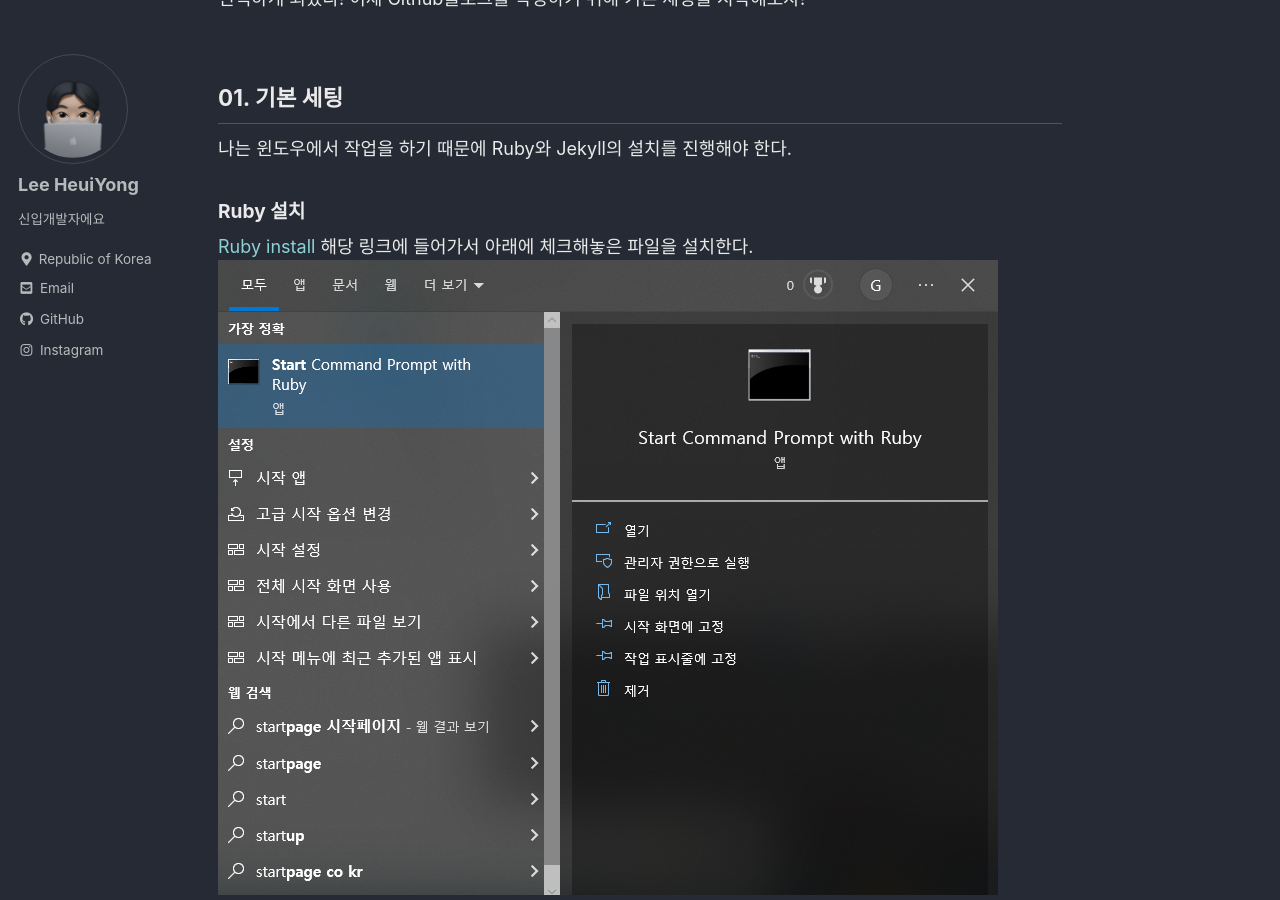
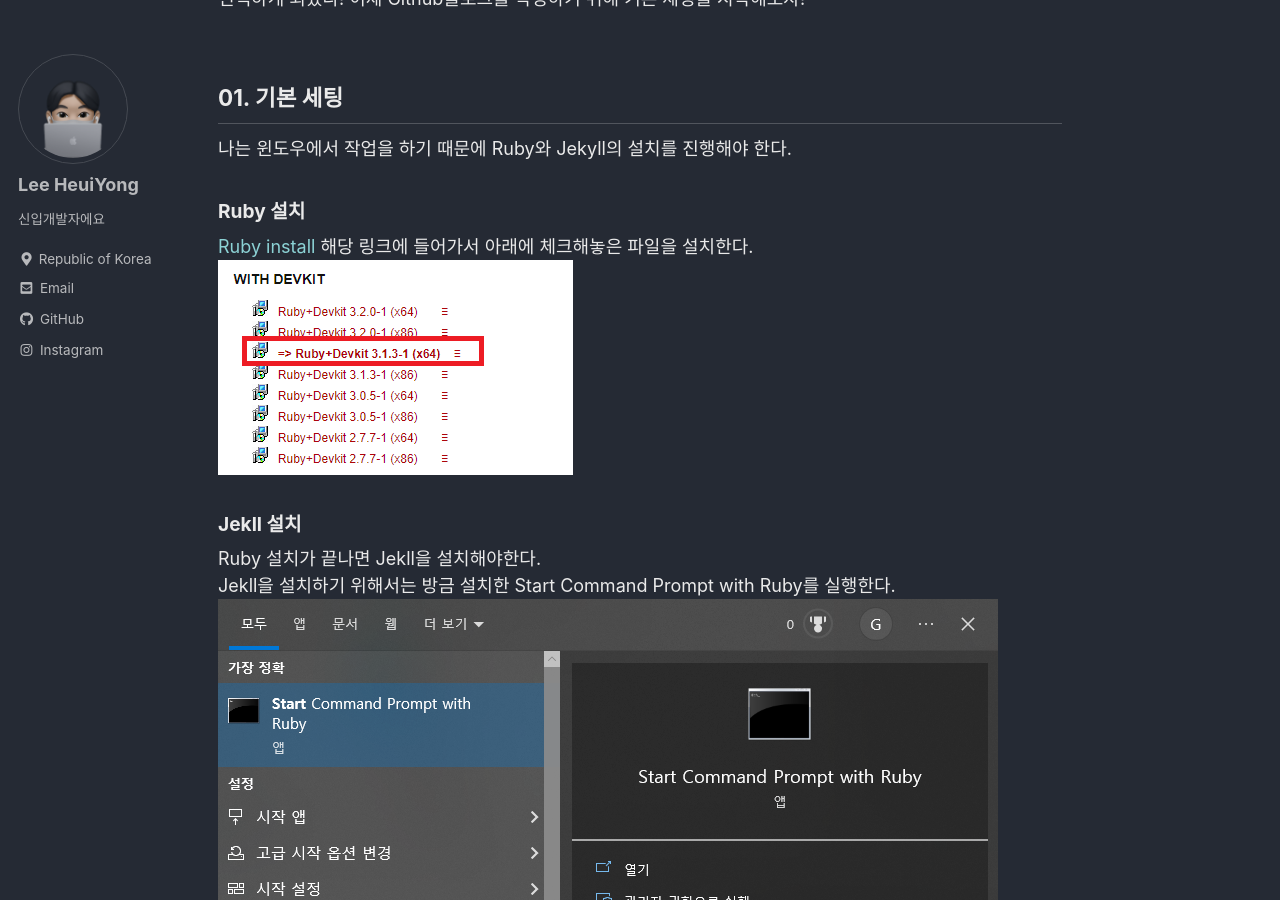
Before and after one commit to heui-yong/heui-yong.github.io, a Jekyll site: the page built from _posts/2022-12-28-post-github.io_create.md, in a window 1280 px wide and 900 px high, scrolled down 1042 px. Built offline with Jekyll 4.4.1, drawn with Linux system fonts in a browser that asks for light colours; cached includes are drawn as plain includes.

Commit message:
이미지 안나옴

````diff
--- a/_posts/2022-12-28-post-github.io_create.md
+++ b/_posts/2022-12-28-post-github.io_create.md
@@ -47,7 +47,7 @@ Github블로그를 선택하게 되었다! 이제 Github블로그를 작성하
 [Ruby install](https://rubyinstaller.org/downloads/)
 해당 링크에 들어가서 아래에 체크해놓은 파일을 설치한다.<br>
 <!-- <img src="assets/image/Jekll-minimal_mistakes/rubyinstaller.png" title="rubyinstaller"> -->
-![rubyinstaller](/assets/image/Jekll-minimal_mistakes/start_Ruby.png)
+![rubyinstaller](/assets/image/Jekll-minimal_mistakes/rubyinstaller.PNG)
 
 <h4>Jekll 설치</h4>
 Ruby 설치가 끝나면 Jekll을 설치해야한다.<br>
@@ -65,9 +65,9 @@ Github블로그에는 여러가지 테마가 존재하는데 나는 내가 쉽
 
 <h4>minimal mistakes 설치</h4>
 먼저 minimal mistakes를 사용하기 위해서는 [minimal mistakes github link](https://github.com/mmistakes/minimal-mistakes)에 들어간다.<br>
-![minimal_mistakes_github_link](/assets/image/Jekll-minimal_mistakes/minimal_mistakes_github_link.png)<br><br>
+![minimal_mistakes_github_link](/assets/image/Jekll-minimal_mistakes/minimal_mistakes_github_link.PNG)<br><br>
 위의 이미지에 체크한 부분을 눌려 테마를 다운로드한다. 테마를 다운로드한 후 압축을 풀면 아래와 같은 파일들을 확인할 수 있다.<br>
-![minimal_mistakes_file](/assets/image/Jekll-minimal_mistakes/minimal_mistakes_file.png)<br><br>
+![minimal_mistakes_file](/assets/image/Jekll-minimal_mistakes/minimal_mistakes_file.PNG)<br><br>
 아래의 파일 목록은 필요 없으므로 삭제해 주도록 하자.
 - .github
 - test
@@ -81,13 +81,13 @@ Github블로그에는 여러가지 테마가 존재하는데 나는 내가 쉽
 
 삭제를 진행한 후 docs 내부의 _pages폴더를 최상위로 이동준다. 이동 시켜주고 나면 아래와 같은 구조를 가지게 된다.<br>
 
-![minimal_mistakes_file_end](/assets/image/Jekll-minimal_mistakes/minimal_mistakes_file_end.png)<br><br>
+![minimal_mistakes_file_end](/assets/image/Jekll-minimal_mistakes/minimal_mistakes_file_end.PNG)<br><br>
 
 이제 minimal mistakes테마를 설치 하는 과정이 끝났다. 이제 블로그를 사용하기 위한 베이스 작업은 끝났다! 이제 github블로그를 만들기 위해 Github에 Repository를 만들어 보자.<br><br>
 
 <h2>03. Github Repository</h2>
 이 부분은 간단하게 지금까지 Repo를 만들던 형식 그대로 Repo의 이름만 <mark>자신의githubid</mark>.github.io 로 만들면 끝이다. 아래를 참고해서 만들어보자.
-![github_create_repo](/assets/image/Jekll-minimal_mistakes/github_create_repo.png)<br><br>
+![github_create_repo](/assets/image/Jekll-minimal_mistakes/github_create_repo.PNG)<br><br>
 나는 이미 Repo를 생성했기 때문에 오류가 나지만 처음 생성하면 오류가 나지 않는다.<br>
 Repo를 생성했으면 위에 설치한 minimal mistakes 테마를 push 하면 된다.<br><br>
 
@@ -95,7 +95,7 @@ Repo를 생성했으면 위에 설치한 minimal mistakes 테마를 push 하면
 이제 마지막이지만 내가 하면서 헤맸던 부분이다. <br>
 포스팅을 할 때 Github에 바로 push 한 뒤 github.io 링크로 확인하는 방법도 있지만 push된 이후 적용이 되기까지 약간의 시간이 필요하고 내가 원하는 방향으로 나오지 않았을 때 수정을 하면서 계속해서 commit을 진행해야 할 수 있기 때문에 로컬 서버로 먼저 확인 후 Github에 push 하는 것이 좋다.<br><br>
 
-![localseverfile](/assets/image/Jekll-minimal_mistakes/localseverfile.png)<br><br>
+![localseverfile](/assets/image/Jekll-minimal_mistakes/localseverfile.PNG)<br><br>
 위가 현재 나의 repo폴더이다. 해당 위치에서 CMD창을 켜서 아래의 명령어를 입력해준다.<br>
 ```
 gem install bundler
@@ -103,16 +103,16 @@ bundle exec jekyll serve
 ```
 명령어를 입력해주면 jekyll-cache 과 Gemfile.lock 파일이 생성된다.<br>
 아래와 같이 나온다면 서버가 정상적으로 열린 것이다!<br>
-![cmdend](/assets/image/Jekll-minimal_mistakes/cmdend.png)<br>
+![cmdend](/assets/image/Jekll-minimal_mistakes/cmdend.PNG)<br>
 
 
 만약 아래와 같은 오류가 발생한다면<br>
-![cmderror](/assets/image/Jekll-minimal_mistakes/cmderror.png)<br>
+![cmderror](/assets/image/Jekll-minimal_mistakes/cmderror.PNG)<br>
 
 최상위 폴더에 있는 _pages 폴더에 파일들을 전부 삭제 후 다시 명령어를 입력하면 정상적으로 동작할 것이다.<br><br>
 
 서버가 정상적으로 열렸다면, [http://localhost:4000/](http://localhost:4000/)으로 바로 확인이 가능하다!
-![end](/assets/image/Jekll-minimal_mistakes/end.png)
+![end](/assets/image/Jekll-minimal_mistakes/end.PNG)
 
 나는 블로그를 이미 만든 후 포스팅을 했기때문에 나와는 다르게 나올것이다.<br><br>
 
````
